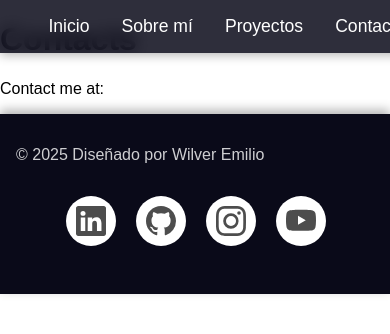
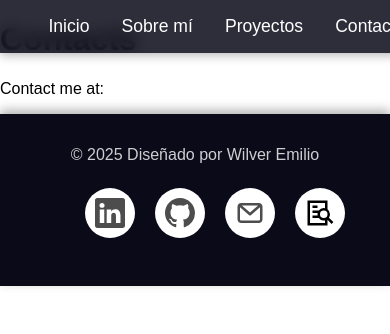
Before and after one commit to WilverEmilio/portafolio, a React (Vite) app: page /contact in a window 390 px wide. Shown: the top 334 px of the page. Built offline with nearby package versions, Linux system fonts and the light colour scheme.

Commit message:
Terminando el fooder

```diff
--- a/src/components/Footer/Footer.module.css
+++ b/src/components/Footer/Footer.module.css
@@ -34,3 +34,16 @@
   gap: 1rem;
   align-items: center;
 }
+
+@media (max-width: 600px) {
+  .footerContainer {
+    flex-direction: column;
+    text-align: center;
+    gap: 0.5rem;
+  }
+
+  .left, .socialIcons {
+    justify-content: center;
+    width: 100%;
+  }
+}
--- a/src/components/contact/Contact.jsx
+++ b/src/components/contact/Contact.jsx
@@ -1,12 +1,11 @@
 import React from 'react';
-import styled from 'styled-components';
+import './styles.css';
 
 const Tooltip = () => {
   return (
-    <StyledWrapper>
       <ul className="example-2">
         <li className="icon-content">
-          <a href="https://linkedin.com/" aria-label="LinkedIn" data-social="linkedin">
+          <a href="https://linkedin.com/in/wilver-ixcot-6aa7662b4/" aria-label="LinkedIn" data-social="linkedin" target="_blank" rel="noopener noreferrer">
             <div className="filled" />
             <svg xmlns="http://www.w3.org/2000/svg" width={16} height={16} fill="currentColor" className="bi bi-linkedin" viewBox="0 0 16 16" xmlSpace="preserve">
               <path d="M0 1.146C0 .513.526 0 1.175 0h13.65C15.474 0 16 .513 16 1.146v13.708c0 .633-.526 1.146-1.175 1.146H1.175C.526 16 0 15.487 0 14.854zm4.943 12.248V6.169H2.542v7.225zm-1.2-8.212c.837 0 1.358-.554 1.358-1.248-.015-.709-.52-1.248-1.342-1.248S2.4 3.226 2.4 3.934c0 .694.521 1.248 1.327 1.248zm4.908 8.212V9.359c0-.216.016-.432.08-.586.173-.431.568-.878 1.232-.878.869 0 1.216.662 1.216 1.634v3.865h2.401V9.25c0-2.22-1.184-3.252-2.764-3.252-1.274 0-1.845.7-2.165 1.193v.025h-.016l.016-.025V6.169h-2.4c.03.678 0 7.225 0 7.225z" fill="currentColor" />
@@ -15,7 +14,7 @@ const Tooltip = () => {
           <div className="tooltip">LinkedIn</div>
         </li>
         <li className="icon-content">
-          <a href="https://www.github.com/" aria-label="GitHub" data-social="github">
+          <a href="https://www.github.com/WilverEmilio" aria-label="GitHub" data-social="github" target="_blank" rel="noopener noreferrer">
             <div className="filled" />
             <svg xmlns="http://www.w3.org/2000/svg" width={16} height={16} fill="currentColor" className="bi bi-github" viewBox="0 0 16 16" xmlSpace="preserve">
               <path d="M8 0C3.58 0 0 3.58 0 8c0 3.54 2.29 6.53 5.47 7.59.4.07.55-.17.55-.38 0-.19-.01-.82-.01-1.49-2.01.37-2.53-.49-2.69-.94-.09-.23-.48-.94-.82-1.13-.28-.15-.68-.52-.01-.53.63-.01 1.08.58 1.23.82.72 1.21 1.87.87 2.33.66.07-.52.28-.87.51-1.07-1.78-.2-3.64-.89-3.64-3.95 0-.87.31-1.59.82-2.15-.08-.2-.36-1.02.08-2.12 0 0 .67-.21 2.2.82.64-.18 1.32-.27 2-.27s1.36.09 2 .27c1.53-1.04 2.2-.82 2.2-.82.44 1.1.16 1.92.08 2.12.51.56.82 1.27.82 2.15 0 3.07-1.87 3.75-3.65 3.95.29.25.54.73.54 1.48 0 1.07-.01 1.93-.01 2.2 0 .21.15.46.55.38A8.01 8.01 0 0 0 16 8c0-4.42-3.58-8-8-8" fill="currentColor" />
@@ -24,123 +23,37 @@ const Tooltip = () => {
           <div className="tooltip">GitHub</div>
         </li>
         <li className="icon-content">
-          <a href="https://www.instagram.com/" aria-label="Instagram" data-social="instagram">
+            <a href="mailto:ixcotwilver@gmail.com?subject=Contacto%20por%20medio%20del%20portafolio%20web" aria-label='Correo' data-social="correo" target="_blank" rel="noopener noreferrer">
                 <div className="filled" />
-            <svg xmlns="http://www.w3.org/2000/svg" width={16} height={16} fill="currentColor" className="bi bi-instagram" viewBox="0 0 16 16" xmlSpace="preserve">
-              <path d="M8 0C5.829 0 5.556.01 4.703.048 3.85.088 3.269.222 2.76.42a3.9 3.9 0 0 0-1.417.923A3.9 3.9 0 0 0 .42 2.76C.222 3.268.087 3.85.048 4.7.01 5.555 0 5.827 0 8.001c0 2.172.01 2.444.048 3.297.04.852.174 1.433.372 1.942.205.526.478.972.923 1.417.444.445.89.719 1.416.923.51.198 1.09.333 1.942.372C5.555 15.99 5.827 16 8 16s2.444-.01 3.298-.048c.851-.04 1.434-.174 1.943-.372a3.9 3.9 0 0 0 1.416-.923c.445-.445.718-.891.923-1.417.197-.509.332-1.09.372-1.942C15.99 10.445 16 10.173 16 8s-.01-2.445-.048-3.299c-.04-.851-.175-1.433-.372-1.941a3.9 3.9 0 0 0-.923-1.417A3.9 3.9 0 0 0 13.24.42c-.51-.198-1.092-.333-1.943-.372C10.443.01 10.172 0 7.998 0zm-.717 1.442h.718c2.136 0 2.389.007 3.232.046.78.035 1.204.166 1.486.275.373.145.64.319.92.599s.453.546.598.92c.11.281.24.705.275 1.485.039.843.047 1.096.047 3.231s-.008 2.389-.047 3.232c-.035.78-.166 1.203-.275 1.485a2.5 2.5 0 0 1-.599.919c-.28.28-.546.453-.92.598-.28.11-.704.24-1.485.276-.843.038-1.096.047-3.232.047s-2.39-.009-3.233-.047c-.78-.036-1.203-.166-1.485-.276a2.5 2.5 0 0 1-.92-.598 2.5 2.5 0 0 1-.6-.92c-.109-.281-.24-.705-.275-1.485-.038-.843-.046-1.096-.046-3.233s.008-2.388.046-3.231c.036-.78.166-1.204.276-1.486.145-.373.319-.64.599-.92s.546-.453.92-.598c.282-.11.705-.24 1.485-.276.738-.034 1.024-.044 2.515-.045zm4.988 1.328a.96.96 0 1 0 0 1.92.96.96 0 0 0 0-1.92m-4.27 1.122a4.109 4.109 0 1 0 0 8.217 4.109 4.109 0 0 0 0-8.217m0 1.441a2.667 2.667 0 1 1 0 5.334 2.667 2.667 0 0 1 0-5.334" fill="currentColor" />
+                <svg fill="currentColor" width="16" height="16" viewBox="0 0 24 24" xmlns="http://www.w3.org/2000/svg" className="bi bi-envelope">
+                    <path fillRule="evenodd" d="M19,4 C20.6568542,4 22,5.34314575 22,7 L22,17 C22,18.6568542 20.6568542,20 19,20 L5,20 C3.34314575,20 2,18.6568542 2,17 L2,7 C2,5.34314575 3.34314575,4 5,4 L19,4 Z M20,7.328 L12.6585046,13.7525767 C12.3128975,14.054983 11.8110564,14.0801835 11.4394103,13.8281783 L11.3414954,13.7525767 L4,7.329 L4,17 C4,17.5522847 4.44771525,18 5,18 L19,18 C19.5522847,18 20,17.5522847 20,17 L20,7.328 Z M18.48,6 L5.518,6 L12,11.6712318 L18.48,6 Z"/>
                 </svg>
             </a>
-          <div className="tooltip">Instagram</div>
+            <div className="tooltip">Correo</div>
         </li>
         <li className="icon-content">
-          <a href="https://youtube.com/" aria-label="Youtube" data-social="youtube">
+            <a
+                href="https://www.github.com/WilverEmilio"
+                aria-label="Curriculum"
+                data-social="curriculum"
+                target="_blank"
+                rel="noopener noreferrer"
+            >
                 <div className="filled" />
-            <svg xmlns="http://www.w3.org/2000/svg" width={16} height={16} fill="currentColor" className="bi bi-youtube" viewBox="0 0 16 16" xmlSpace="preserve">
-              <path d="M8.051 1.999h.089c.822.003 4.987.033 6.11.335a2.01 2.01 0 0 1 1.415 1.42c.101.38.172.883.22 1.402l.01.104.022.26.008.104c.065.914.073 1.77.074 1.957v.075c-.001.194-.01 1.108-.082 2.06l-.008.105-.009.104c-.05.572-.124 1.14-.235 1.558a2.01 2.01 0 0 1-1.415 1.42c-1.16.312-5.569.334-6.18.335h-.142c-.309 0-1.587-.006-2.927-.052l-.17-.006-.087-.004-.171-.007-.171-.007c-1.11-.049-2.167-.128-2.654-.26a2.01 2.01 0 0 1-1.415-1.419c-.111-.417-.185-.986-.235-1.558L.09 9.82l-.008-.104A31 31 0 0 1 0 7.68v-.123c.002-.215.01-.958.064-1.778l.007-.103.003-.052.008-.104.022-.26.01-.104c.048-.519.119-1.023.22-1.402a2.01 2.01 0 0 1 1.415-1.42c.487-.13 1.544-.21 2.654-.26l.17-.007.172-.006.086-.003.171-.007A100 100 0 0 1 7.858 2zM6.4 5.209v4.818l4.157-2.408z" fill="currentColor" />
+                <svg
+                fill="#000000"
+                width="32"
+                height="32"
+                viewBox="0 0 24 24"
+                xmlns="http://www.w3.org/2000/svg"
+                >
+                <path d="M20,13a5,5,0,0,0-2-4V2H2V22H18V17.41l3.29,3.29,1.41-1.41-3.54-3.54A5,5,0,0,0,20,13Zm-2,0a3,3,0,1,1-3-3A3,3,0,0,1,18,13ZM4,20V4H16V8.1A5,5,0,0,0,11,10v0H6v2h4.1a5,5,0,0,0,0,2H6v2h5v0a5,5,0,0,0,5,1.93V20Z" />
+                <rect height="2" width="4" x="6" y="6" />
                 </svg>
             </a>
-          <div className="tooltip">Youtube</div>
+            <div className="tooltip">Curriculum</div>
         </li>
       </ul>
-    </StyledWrapper>
   );
 }
-
-const StyledWrapper = styled.div`
-  ul {
-    list-style: none;
-  }
-
-  .example-2 {
-    display: flex;
-    justify-content: center;
-    align-items: center;
-  }
-  .example-2 .icon-content {
-    margin: 0 10px;
-    position: relative;
-  }
-  .example-2 .icon-content .tooltip {
-    position: absolute;
-    top: -30px;
-    left: 50%;
-    transform: translateX(-50%);
-    color: #fff;
-    padding: 6px 10px;
-    border-radius: 5px;
-    opacity: 0;
-    visibility: hidden;
-    font-size: 14px;
-    transition: all 0.3s ease;
-  }
-  .example-2 .icon-content:hover .tooltip {
-    opacity: 1;
-    visibility: visible;
-    top: -50px;
-  }
-  .example-2 .icon-content a {
-    position: relative;
-    overflow: hidden;
-    display: flex;
-    justify-content: center;
-    align-items: center;
-    width: 50px;
-    height: 50px;
-    border-radius: 50%;
-    color: #4d4d4d;
-    background-color: #fff;
-    transition: all 0.3s ease-in-out;
-  }
-  .example-2 .icon-content a:hover {
-    box-shadow: 3px 2px 45px 0px rgb(0 0 0 / 12%);
-  }
-  .example-2 .icon-content a svg {
-    position: relative;
-    z-index: 1;
-    width: 30px;
-    height: 30px;
-  }
-  .example-2 .icon-content a:hover {
-    color: white;
-  }
-  .example-2 .icon-content a .filled {
-    position: absolute;
-    top: auto;
-    bottom: 0;
-    left: 0;
-    width: 100%;
-    height: 0;
-    background-color: #000;
-    transition: all 0.3s ease-in-out;
-  }
-  .example-2 .icon-content a:hover .filled {
-    height: 100%;
-  }
-
-  .example-2 .icon-content a[data-social="linkedin"] .filled,
-  .example-2 .icon-content a[data-social="linkedin"] ~ .tooltip {
-    background-color: #0274b3;
-  }
-
-  .example-2 .icon-content a[data-social="github"] .filled,
-  .example-2 .icon-content a[data-social="github"] ~ .tooltip {
-    background-color: #24262a;
-  }
-  .example-2 .icon-content a[data-social="instagram"] .filled,
-  .example-2 .icon-content a[data-social="instagram"] ~ .tooltip {
-    background: linear-gradient(
-      45deg,
-      #405de6,
-      #5b51db,
-      #b33ab4,
-      #c135b4,
-      #e1306c,
-      #fd1f1f
-    );
-  }
-  .example-2 .icon-content a[data-social="youtube"] .filled,
-  .example-2 .icon-content a[data-social="youtube"] ~ .tooltip {
-    background-color: #ff0000;
-  }`;
-
 export default Tooltip;
--- /dev/null
+++ b/src/components/contact/styles.css
@@ -0,0 +1,87 @@
+  ul {
+    list-style: none;
+  }
+
+  .example-2 {
+    display: flex;
+    justify-content: center;
+    align-items: center;
+  }
+  .example-2 .icon-content {
+    margin: 0 10px;
+    position: relative;
+  }
+  .example-2 .icon-content .tooltip {
+    position: absolute;
+    top: -30px;
+    left: 50%;
+    transform: translateX(-50%);
+    color: #fff;
+    padding: 6px 10px;
+    border-radius: 5px;
+    opacity: 0;
+    visibility: hidden;
+    font-size: 14px;
+    transition: all 0.3s ease;
+  }
+  .example-2 .icon-content:hover .tooltip {
+    opacity: 1;
+    visibility: visible;
+    top: -50px;
+  }
+  .example-2 .icon-content a {
+    position: relative;
+    overflow: hidden;
+    display: flex;
+    justify-content: center;
+    align-items: center;
+    width: 50px;
+    height: 50px;
+    border-radius: 50%;
+    color: #4d4d4d;
+    background-color: #fff;
+    transition: all 0.3s ease-in-out;
+  }
+  .example-2 .icon-content a:hover {
+    box-shadow: 3px 2px 45px 0px rgb(0 0 0 / 12%);
+  }
+  .example-2 .icon-content a svg {
+    position: relative;
+    z-index: 1;
+    width: 30px;
+    height: 30px;
+  }
+  .example-2 .icon-content a:hover {
+    color: white;
+  }
+  .example-2 .icon-content a .filled {
+    position: absolute;
+    top: auto;
+    bottom: 0;
+    left: 0;
+    width: 100%;
+    height: 0;
+    background-color: #000;
+    transition: all 0.3s ease-in-out;
+  }
+  .example-2 .icon-content a:hover .filled {
+    height: 100%;
+  }
+
+  .example-2 .icon-content a[data-social="linkedin"] .filled,
+  .example-2 .icon-content a[data-social="linkedin"] ~ .tooltip {
+    background-color: #0274b3;
+  }
+
+  .example-2 .icon-content a[data-social="github"] .filled,
+  .example-2 .icon-content a[data-social="github"] ~ .tooltip {
+    background-color: #24262a;
+  }
+  .example-2 .icon-content a[data-social="correo"] .filled,
+  .example-2 .icon-content a[data-social="correo"] ~ .tooltip {
+    background-color: #ff0000;
+  }
+  .example-2 .icon-content a[data-social="curriculum"] .filled,
+  .example-2 .icon-content a[data-social="curriculum"] ~ .tooltip {
+    background-color: #0bac25;
+  }
```
Lines whose indentation alone changed are shown as unchanged.
